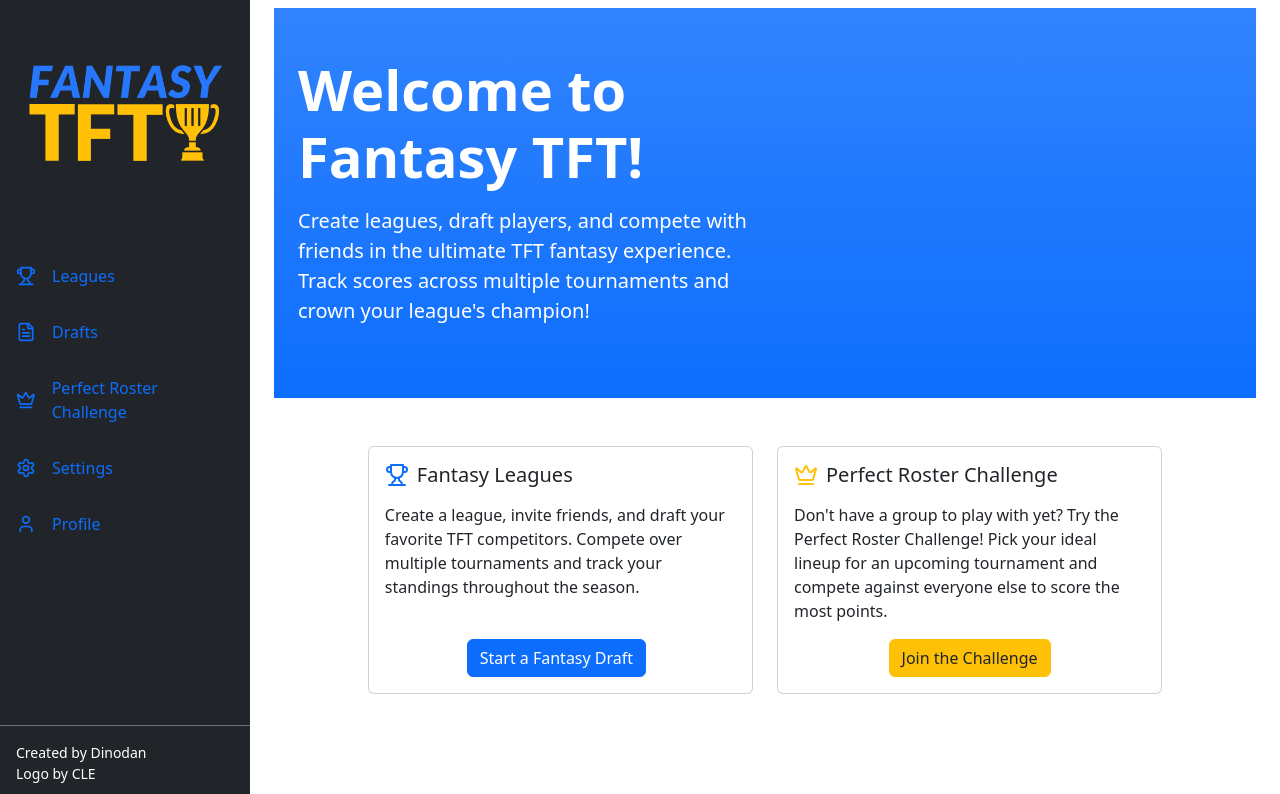
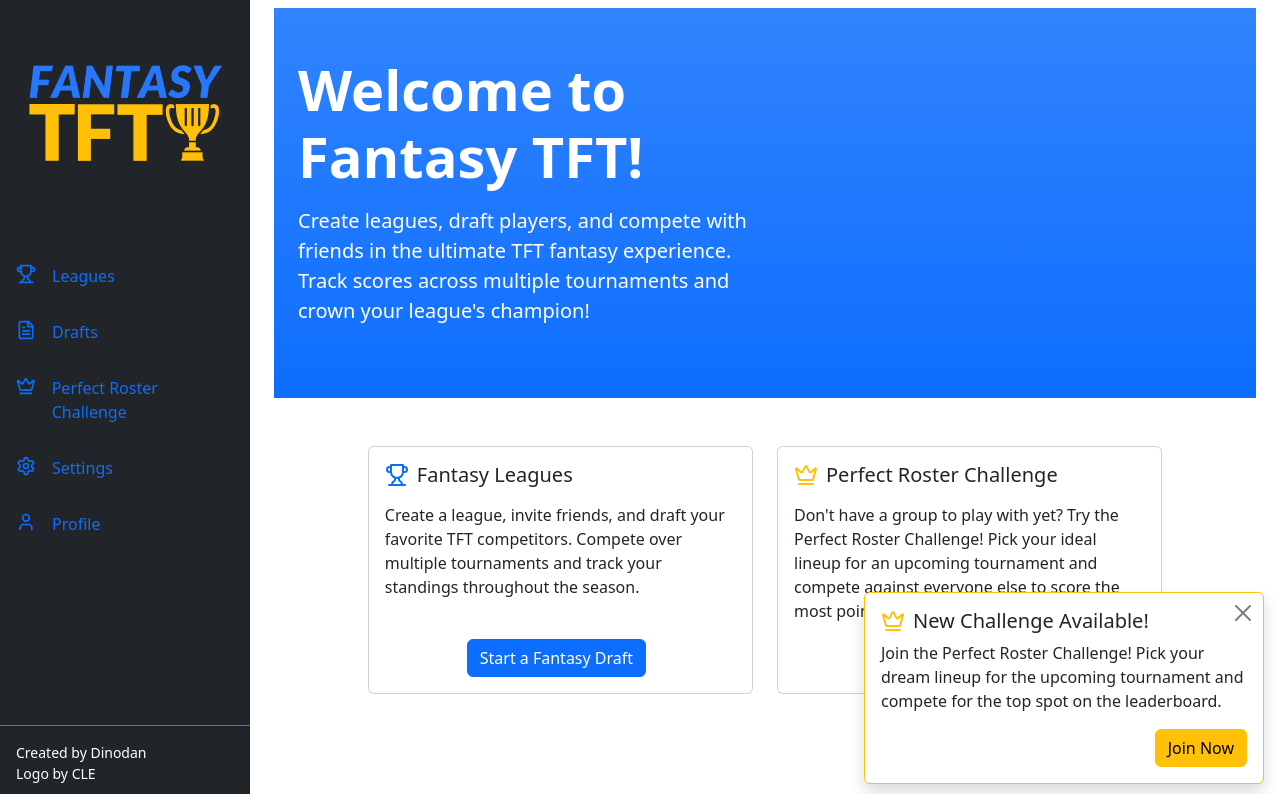
Before and after one commit to PhamDanny/fantasy-tft, a React (Vite) app: page / in a window 1280 px wide. Shown: the top 794 px of the page. Built offline with nearby package versions, Linux system fonts and the light colour scheme; no server answers; the database is empty; sample sign-in values are in the browser's storage; a web font is replaced by a local one.

Commit message:
added CTA for PRC, removed debug console logs

```diff
--- a/src/components/Sidebar.tsx
+++ b/src/components/Sidebar.tsx
@@ -3,11 +3,16 @@ import { Link, useLocation } from "react-router-dom";
 import { ReactNode, useState, useEffect } from "react";
 import { Menu, X, Trophy, Settings, FileText, User, Crown } from "lucide-react";
 import { useAuth } from "../firebase/auth";
+import { collection, onSnapshot } from "firebase/firestore";
+import { db } from "../firebase/config";
+import type { PerfectRosterChallenge } from '../types';
 
 interface NavItemProps {
   Icon: React.ElementType;
   text: string;
   path: string;
+  badge?: string | number;
+  badgeColor?: string;
 }
 
 interface SidebarProps {
@@ -17,7 +22,7 @@ interface SidebarProps {
   children?: ReactNode;
 }
 
-const NavItem = ({ Icon, text, path, onClick }: NavItemProps & { onClick?: () => void }) => {
+const NavItem = ({ Icon, text, path, onClick, badge, badgeColor = "danger" }: NavItemProps & { onClick?: () => void }) => {
   const location = useLocation();
   const isActive = location.pathname === path;
   return (
@@ -28,8 +33,18 @@ const NavItem = ({ Icon, text, path, onClick }: NavItemProps & { onClick?: () =>
       }`}
       onClick={onClick}
     >
-      <Icon className="me-3" size={20} />
-      <span>{text}</span>
+      <div className="d-flex align-items-start position-relative flex-grow-1">
+        <Icon className="me-3" size={20} />
+        <div className="d-flex flex-column">
+          <span>{text}</span>
+          {badge && (
+            <span className={`mt-1 badge bg-${badgeColor} text-dark text-wrap d-inline-block`}
+                  style={{ fontSize: '0.75rem', lineHeight: '1.2', width: 'fit-content' }}>
+              {badge}
+            </span>
+          )}
+        </div>
+      </div>
     </Link>
   );
 };
@@ -40,6 +55,8 @@ const Sidebar = ({
 }: SidebarProps) => {
   const [isMobileMenuOpen, setIsMobileMenuOpen] = useState(false);
   const [currentUser, setCurrentUser] = useState<any>(null);
+  const [hasActiveChallenge, setHasActiveChallenge] = useState(false);
+  const [hasSubmitted, setHasSubmitted] = useState(false);
 
   useEffect(() => {
     const unsubscribe = useAuth((user) => {
@@ -48,10 +65,63 @@ const Sidebar = ({
     return () => unsubscribe();
   }, []);
 
+  useEffect(() => {
+    if (currentUser) {
+      const checkChallengeStatus = async () => {
+        try {
+          // Get all challenges
+          const unsubscribe = onSnapshot(
+            collection(db, 'perfectRosterChallenges'),
+            (snapshot) => {
+              const challenges = snapshot.docs.map(doc => ({
+                id: doc.id,
+                ...doc.data()
+              })) as PerfectRosterChallenge[];
+
+              // Find the latest active challenge
+              const now = new Date().toISOString();
+              const activeChallenge = challenges.find(challenge =>
+                now >= challenge.startDate &&
+                now <= challenge.endDate
+              );
+
+              if (activeChallenge) {
+                setHasActiveChallenge(true);
+                // Check if user has already submitted an entry
+                const hasEntry = !!activeChallenge.entries[currentUser.uid];
+                setHasSubmitted(hasEntry);
+              } else {
+                setHasActiveChallenge(false);
+                setHasSubmitted(false);
+              }
+            }
+          );
+
+          return () => unsubscribe();
+        } catch (error) {
+          console.error("Error checking challenge status:", error);
+          setHasActiveChallenge(false);
+          setHasSubmitted(false);
+        }
+      };
+
+      checkChallengeStatus();
+    } else {
+      setHasActiveChallenge(false);
+      setHasSubmitted(false);
+    }
+  }, [currentUser]);
+
   const updatedMenuItems = [
     { Icon: Trophy, text: "Leagues", path: "/leagues" },
     { Icon: FileText, text: "Drafts", path: "/drafts" },
-    { Icon: Crown, text: "Perfect Roster Challenge", path: "/perfect-roster" },
+    {
+      Icon: Crown,
+      text: "Perfect Roster Challenge",
+      path: "/perfect-roster",
+      badge: hasActiveChallenge && !hasSubmitted ? "Jump right in!" : undefined,
+      badgeColor: "warning"
+    },
     { Icon: Settings, text: "Settings", path: "/settings" },
     currentUser
       ? { Icon: User, text: "Profile", path: "/profile" }
--- a/src/pages/Home.tsx
+++ b/src/pages/Home.tsx
@@ -5,6 +5,7 @@ import { Trophy, Crown } from 'lucide-react';
 
 const Home = () => {
   const [currentUser, setCurrentUser] = useState<any>(null);
+  const [showChallengePromo, setShowChallengePromo] = useState(false);
 
   useEffect(() => {
     const unsubscribe = useAuth((user) => {
@@ -13,8 +14,52 @@ const Home = () => {
     return () => unsubscribe();
   }, []);
 
+  useEffect(() => {
+    if (currentUser) {
+      const hasSeenPromo = localStorage.getItem('challengePromoDismissed');
+      if (!hasSeenPromo) {
+        setShowChallengePromo(true);
+      }
+    }
+  }, [currentUser]);
+
+  const dismissPromo = () => {
+    setShowChallengePromo(false);
+    localStorage.setItem('challengePromoDismissed', new Date().toISOString());
+    setTimeout(() => localStorage.removeItem('challengePromoDismissed'), 7 * 24 * 60 * 60 * 1000);
+  };
+
   return (
     <div className="container-fluid p-0">
+      {/* Challenge Promo Popup */}
+      {showChallengePromo && (
+        <div className="position-fixed bottom-0 end-0 m-3 z-3" style={{ maxWidth: '400px' }}>
+          <div className="card border-warning shadow">
+            <div className="card-body">
+              <button
+                type="button"
+                className="btn-close position-absolute top-0 end-0 m-2"
+                onClick={dismissPromo}
+                aria-label="Close"
+              />
+              <div className="d-flex align-items-center mb-2">
+                <Crown className="text-warning me-2" size={24} />
+                <h5 className="card-title mb-0">New Challenge Available!</h5>
+              </div>
+              <p className="card-text">
+                Join the Perfect Roster Challenge! Pick your dream lineup for the upcoming tournament
+                and compete for the top spot on the leaderboard.
+              </p>
+              <div className="d-flex justify-content-end">
+                <Link to="/perfect-roster" className="btn btn-warning" onClick={dismissPromo}>
+                  Join Now
+                </Link>
+              </div>
+            </div>
+          </div>
+        </div>
+      )}
+
       {/* Hero Section */}
       <div className="bg-primary bg-gradient text-white py-5 px-4 mb-5">
         <div className="row align-items-center">
--- a/src/pages/tabs/TeamTab.tsx
+++ b/src/pages/tabs/TeamTab.tsx
@@ -66,12 +66,6 @@ const TeamTab: React.FC<TeamTabProps> = ({
     const cupKey = `cup${cupNumber}` as keyof typeof selectedTeam.cupLineups;
     const existingLineup = selectedTeam.cupLineups[cupKey];
 
-    console.log('Getting cup lineup:', {
-      cupNumber,
-      cupKey,
-      existingLineup,
-      selectedTeam
-    });
 
     if (existingLineup) {
       // Return the existing lineup directly instead of creating a new object
@@ -288,18 +282,6 @@ const TeamTab: React.FC<TeamTabProps> = ({
     slotIndex: number,
     showScore = false
   ) => {
-    // Debug all players in lineup slots
-    if (currentPlayer) {
-      console.log('Player slot debug:', {
-        currentPlayer,
-        playerInDatabase: players[currentPlayer],
-        inCurrentRoster: selectedTeam.roster.includes(currentPlayer),
-        cupNumber: selectedCup,
-        slotType,
-        scores: players[currentPlayer]?.scores,
-        showScore
-      });
-    }
 
     const isPastCup = selectedCup <= (league.settings?.currentCup || 0);
     const isSelected = canEdit && selectedPlayer === currentPlayer;
```
